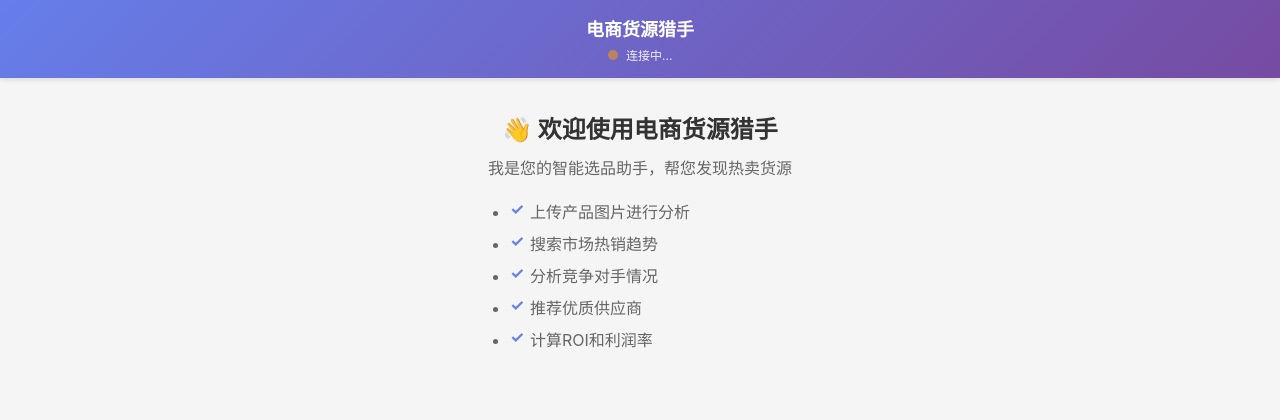
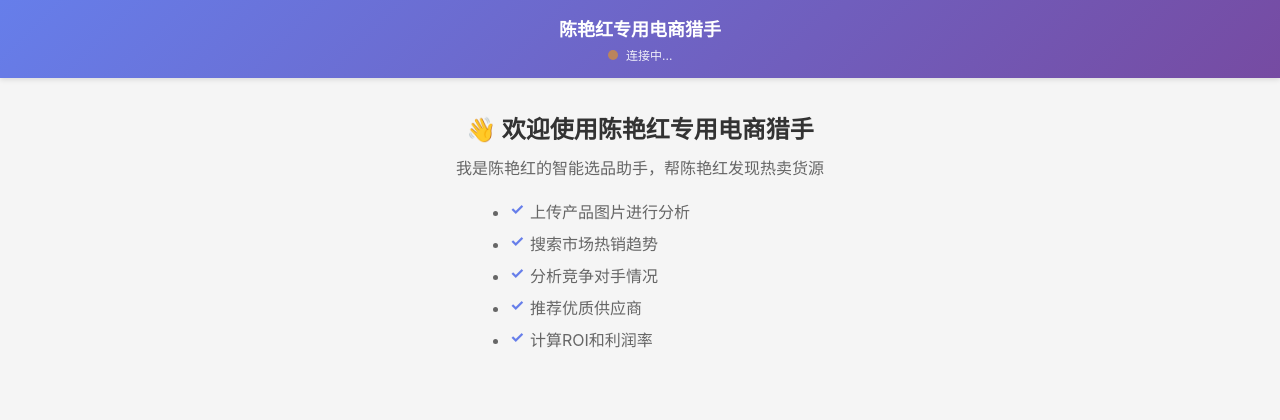
Before and after one commit to vbjgwky29r-create/ecommerce-supply-scout, a Flask app: page / in a window 1280 px wide. Shown: the top 420 px of the page. Run offline with Flask 3, Linux system fonts and the light colour scheme; some libraries are stand-ins or nearby versions.

Commit message:
feat: 将智能体名称改为'陈艳红专用电商猎手'

```diff
--- a/src/web/app.py
+++ b/src/web/app.py
@@ -1,6 +1,6 @@
 """
-电商货源猎手 Web 服务
-支持在微信浏览器中使用的轻量级Web应用
+陈艳红专用电商猎手 Web 服务
+支持在微信浏览器中使用的轻量级Web应用，专为陈艳红定制
 """
 
 import os
--- a/src/web/templates/index.html
+++ b/src/web/templates/index.html
@@ -3,7 +3,7 @@
 <head>
     <meta charset="UTF-8">
     <meta name="viewport" content="width=device-width, initial-scale=1.0, maximum-scale=1.0, user-scalable=no">
-    <title>电商货源猎手</title>
+    <title>陈艳红专用电商猎手</title>
     <style>
         * {
             margin: 0;
@@ -378,7 +378,7 @@
 </head>
 <body>
     <div class="header">
-        <h1>电商货源猎手</h1>
+        <h1>陈艳红专用电商猎手</h1>
         <div class="status">
             <span id="status-indicator" class="status-indicator connecting"></span>
             <span id="connection-status">连接中...</span>
@@ -387,8 +387,8 @@
 
     <div class="chat-container" id="chat-container">
         <div class="welcome-message">
-            <h2>👋 欢迎使用电商货源猎手</h2>
-            <p>我是您的智能选品助手，帮您发现热卖货源</p>
+            <h2>👋 欢迎使用陈艳红专用电商猎手</h2>
+            <p>我是陈艳红的智能选品助手，帮陈艳红发现热卖货源</p>
             <div class="features">
                 <ul>
                     <li>上传产品图片进行分析</li>
```
Also changed, not shown: config/agent_llm_config.json (+1 -1 lines).
